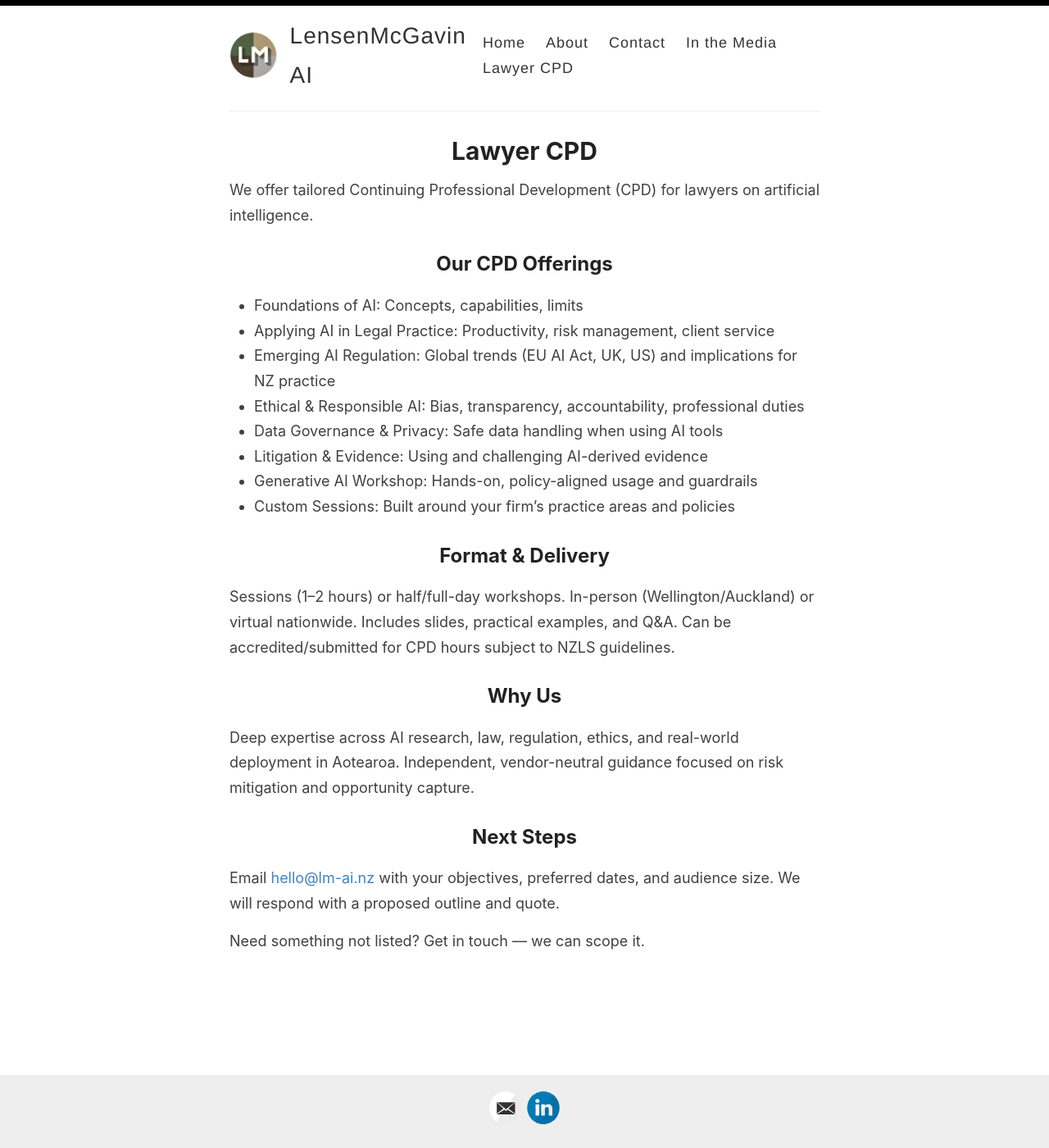
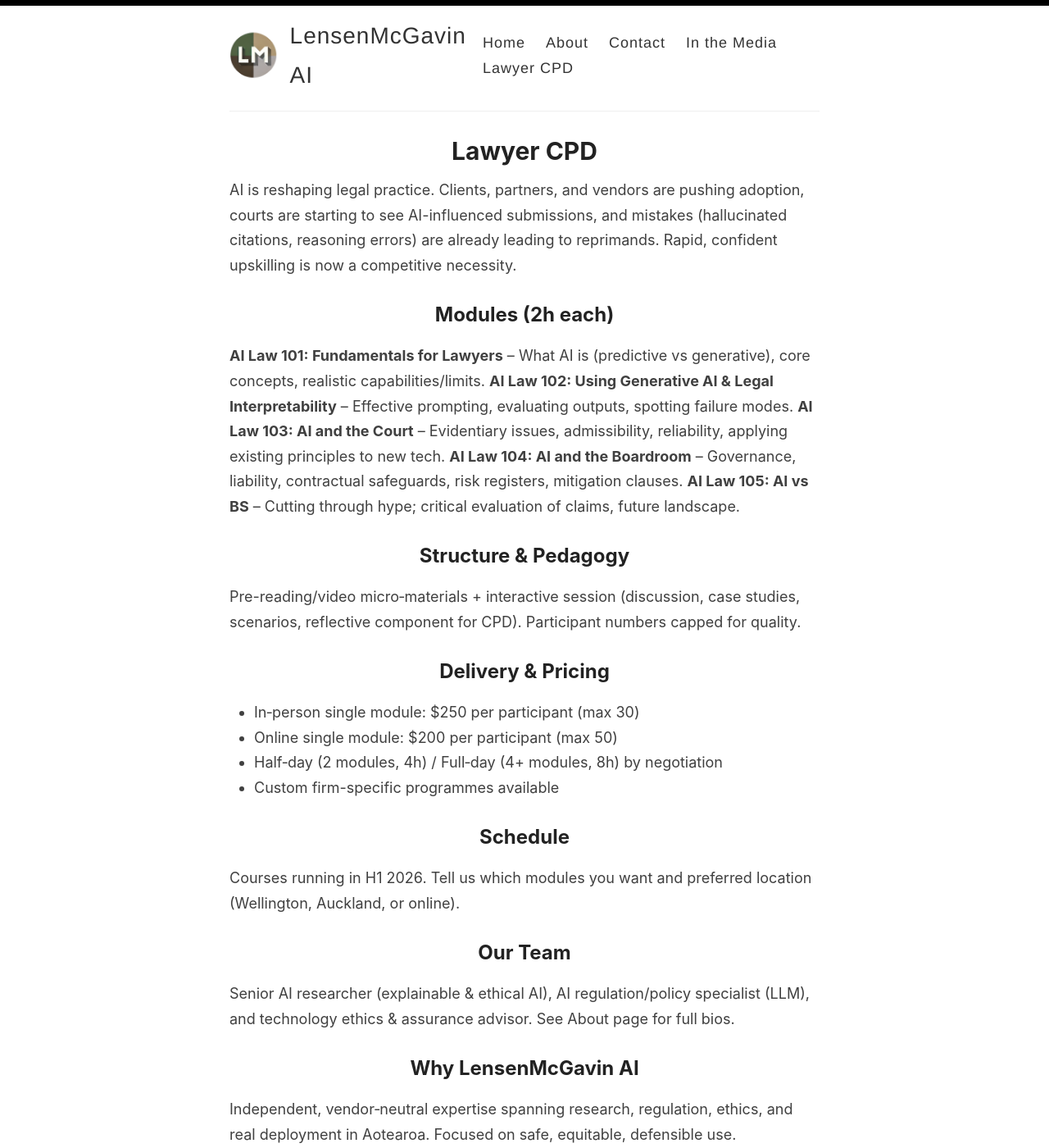
Before and after one commit to LensenMcGavin-AI/LensenMcGavin-AI.github.io, a Jekyll site: the page built from _pages/cpd.md, in a window 1280 px wide and 1400 px high. Shown: the whole window at 82% size. Built offline with Jekyll 4.4.1, drawn with Linux system fonts in a browser that asks for light colours; some of the changed text lies outside the part shown.

Commit message:
Update CPD page based on pitch deck

```diff
--- a/_pages/cpd.md
+++ b/_pages/cpd.md
@@ -4,29 +4,35 @@
 permalink: /cpd/
 ---
 
-We offer tailored Continuing Professional Development (CPD) for lawyers on artificial intelligence.
+AI is reshaping legal practice. Clients, partners, and vendors are pushing adoption, courts are starting to see AI-influenced submissions, and mistakes (hallucinated citations, reasoning errors) are already leading to reprimands. Rapid, confident upskilling is now a competitive necessity.
 
-## Our CPD Offerings
+## Modules (2h each)
 
-- Foundations of AI: Concepts, capabilities, limits
-- Applying AI in Legal Practice: Productivity, risk management, client service
-- Emerging AI Regulation: Global trends (EU AI Act, UK, US) and implications for NZ practice
-- Ethical & Responsible AI: Bias, transparency, accountability, professional duties
-- Data Governance & Privacy: Safe data handling when using AI tools
-- Litigation & Evidence: Using and challenging AI-derived evidence
-- Generative AI Workshop: Hands-on, policy-aligned usage and guardrails
-- Custom Sessions: Built around your firm’s practice areas and policies
+**AI Law 101: Fundamentals for Lawyers** – What AI is (predictive vs generative), core concepts, realistic capabilities/limits.
+**AI Law 102: Using Generative AI & Legal Interpretability** – Effective prompting, evaluating outputs, spotting failure modes.
+**AI Law 103: AI and the Court** – Evidentiary issues, admissibility, reliability, applying existing principles to new tech.
+**AI Law 104: AI and the Boardroom** – Governance, liability, contractual safeguards, risk registers, mitigation clauses.
+**AI Law 105: AI vs BS** – Cutting through hype; critical evaluation of claims, future landscape.
 
-## Format & Delivery
+## Structure & Pedagogy
+Pre-reading/video micro‑materials + interactive session (discussion, case studies, scenarios, reflective component for CPD). Participant numbers capped for quality.
 
-Sessions (1–2 hours) or half/full-day workshops. In-person (Wellington/Auckland) or virtual nationwide. Includes slides, practical examples, and Q&A. Can be accredited/submitted for CPD hours subject to NZLS guidelines.
+## Delivery & Pricing
+- In‑person single module: $250 per participant (max 30)
+- Online single module: $200 per participant (max 50)
+- Half‑day (2 modules, 4h) / Full‑day (4+ modules, 8h) by negotiation
+- Custom firm-specific programmes available
 
-## Why Us
+## Schedule
+Courses running in H1 2026. Tell us which modules you want and preferred location (Wellington, Auckland, or online).
 
-Deep expertise across AI research, law, regulation, ethics, and real-world deployment in Aotearoa. Independent, vendor-neutral guidance focused on risk mitigation and opportunity capture.
+## Our Team
+Senior AI researcher (explainable & ethical AI), AI regulation/policy specialist (LLM), and technology ethics & assurance advisor. See About page for full bios.
 
-## Next Steps
+## Why LensenMcGavin AI
+Independent, vendor‑neutral expertise spanning research, regulation, ethics, and real deployment in Aotearoa. Focused on safe, equitable, defensible use.
 
-Email <hello@lm-ai.nz> with your objectives, preferred dates, and audience size. We will respond with a proposed outline and quote.
+## Register / Enquire
+Email <hello@lm-ai.nz> or call +64 27 454 3578 with desired modules, delivery mode, dates, and audience size. We’ll respond with outline and quote.
 
-Need something not listed? Get in touch — we can scope it.
+Not sure what you need? Get in touch — we’ll scope a programme aligned with your strategic objectives.
```
